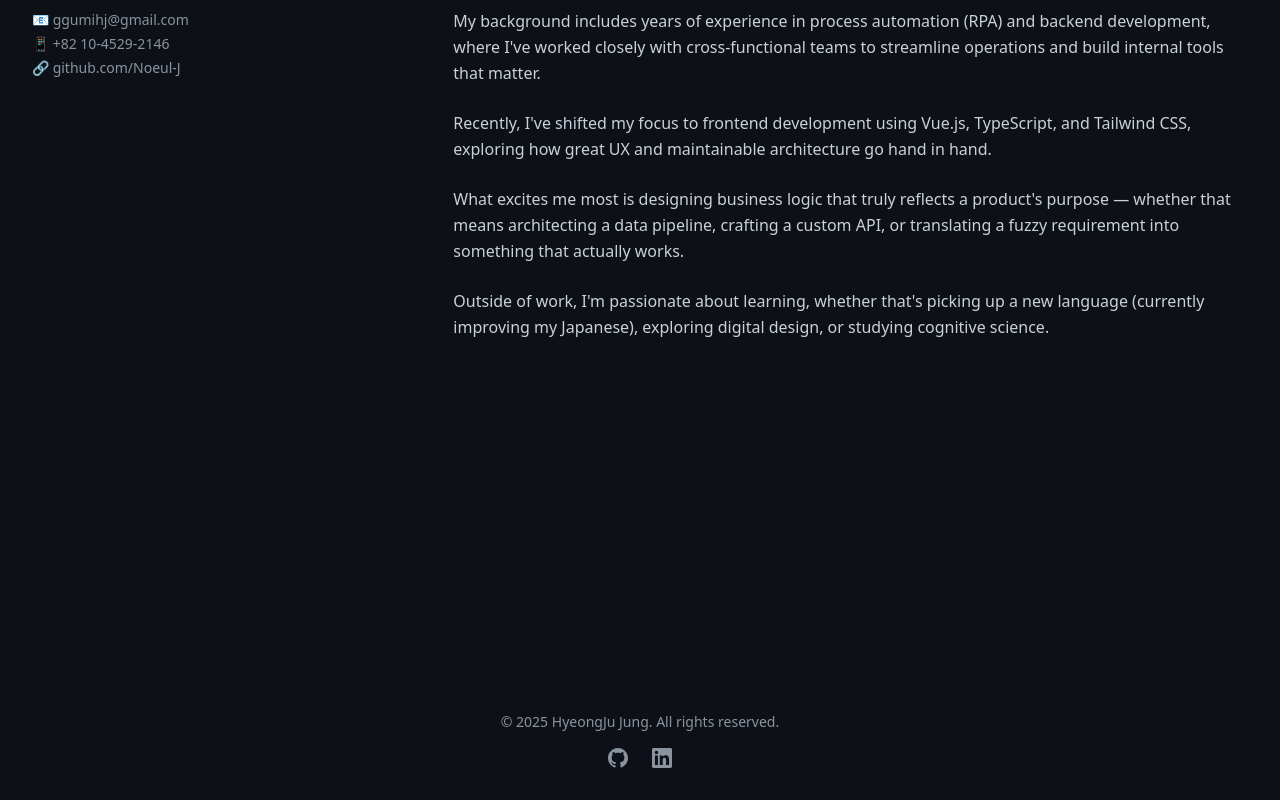
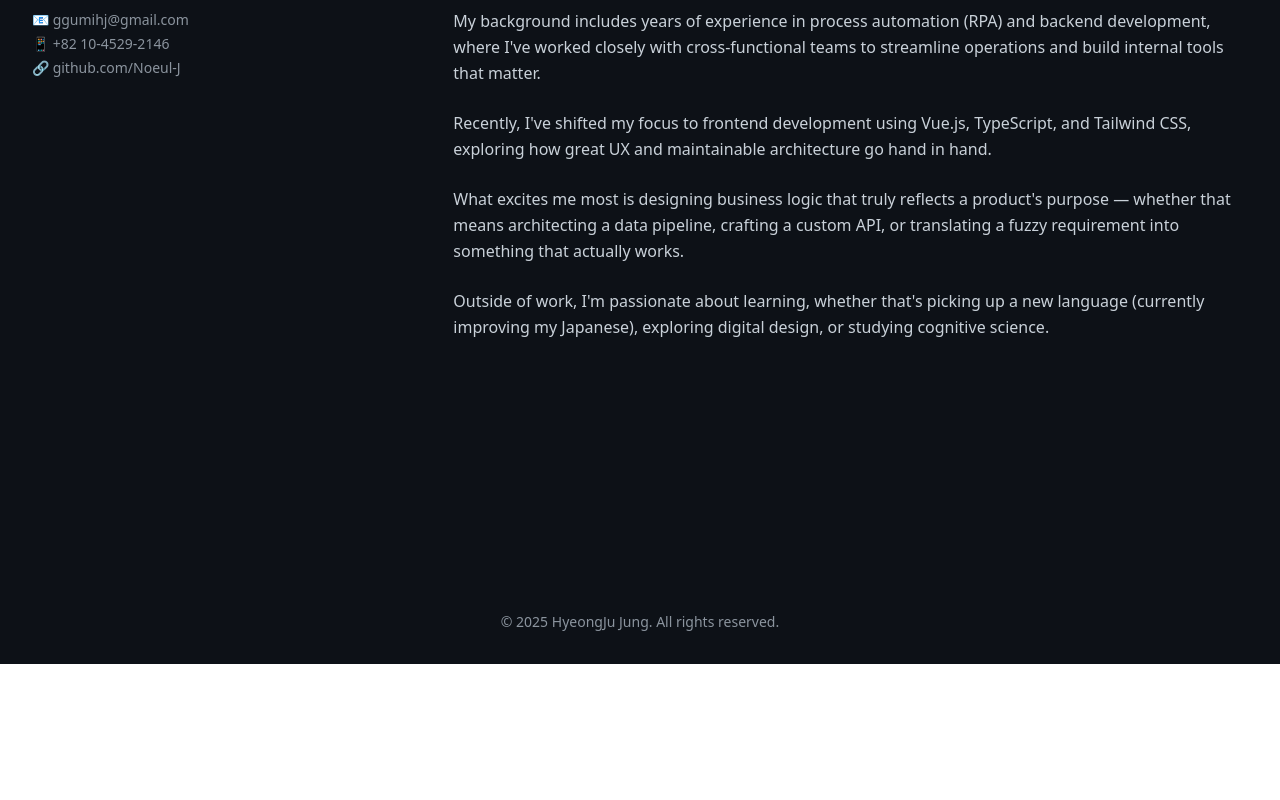
Before and after one commit to Noeul-J/portfolio, a Vue app in the folder frontend/: page /home in a window 1280 px wide. Shown: the part 226-1026 px from the top of the page. After the commit the page ends 890 px from the top, so only its background shows below. Built offline with nearby package versions, Linux system fonts and the light colour scheme.

Commit message:
fix: 세로 높이 수정

```diff
--- a/frontend/src/components/Footer.vue
+++ b/frontend/src/components/Footer.vue
@@ -4,7 +4,7 @@
       <p class="text-[#8b949e] text-sm">
         &copy; 2025 HyeongJu Jung. All rights reserved.
       </p>
-      <div class="flex justify-center gap-6 mt-4">
+      <!-- <div class="flex justify-center gap-6 mt-4">
         <a href="#" class="text-[#8b949e] hover:text-[#58a6ff] transition-colors">
           <svg class="w-5 h-5" fill="currentColor" viewBox="0 0 24 24">
             <path d="M12 0c-6.626 0-12 5.373-12 12 0 5.302 3.438 9.8 8.207 11.387.599.111.793-.261.793-.577v-2.234c-3.338.726-4.033-1.416-4.033-1.416-.546-1.387-1.333-1.756-1.333-1.756-1.089-.745.083-.729.083-.729 1.205.084 1.839 1.237 1.839 1.237 1.07 1.834 2.807 1.304 3.492.997.107-.775.418-1.305.762-1.604-2.665-.305-5.467-1.334-5.467-5.931 0-1.311.469-2.381 1.236-3.221-.124-.303-.535-1.524.117-3.176 0 0 1.008-.322 3.301 1.23.957-.266 1.983-.399 3.003-.404 1.02.005 2.047.138 3.006.404 2.291-1.552 3.297-1.23 3.297-1.23.653 1.653.242 2.874.118 3.176.77.84 1.235 1.911 1.235 3.221 0 4.609-2.807 5.624-5.479 5.921.43.372.823 1.102.823 2.222v3.293c0 .319.192.694.801.576 4.765-1.589 8.199-6.086 8.199-11.386 0-6.627-5.373-12-12-12z"/>
@@ -15,7 +15,7 @@
             <path d="M20.447 20.452h-3.554v-5.569c0-1.328-.027-3.037-1.852-3.037-1.853 0-2.136 1.445-2.136 2.939v5.667H9.351V9h3.414v1.561h.046c.477-.9 1.637-1.85 3.37-1.85 3.601 0 4.267 2.37 4.267 5.455v6.286zM5.337 7.433c-1.144 0-2.063-.926-2.063-2.065 0-1.138.92-2.063 2.063-2.063 1.14 0 2.064.925 2.064 2.063 0 1.139-.925 2.065-2.064 2.065zm1.782 13.019H3.555V9h3.564v11.452zM22.225 0H1.771C.792 0 0 .774 0 1.729v20.542C0 23.227.792 24 1.771 24h20.451C23.2 24 24 23.227 24 22.271V1.729C24 .774 23.2 0 22.222 0h.003z"/>
           </svg>
         </a>
-      </div>
+      </div> -->
     </div>
   </footer>
 </template>
--- a/frontend/src/views/HomeView.vue
+++ b/frontend/src/views/HomeView.vue
@@ -70,7 +70,7 @@ const showComponent = (menu: string) => {
             </div>
 
             <!-- Content Area -->
-            <div class="h-[800px] overflow-y-auto custom-scrollbar">
+            <div class="h-[700px] overflow-y-auto custom-scrollbar">
               <!-- About Section -->
               <About v-if="activeMenu === 'About'" />
 
```
